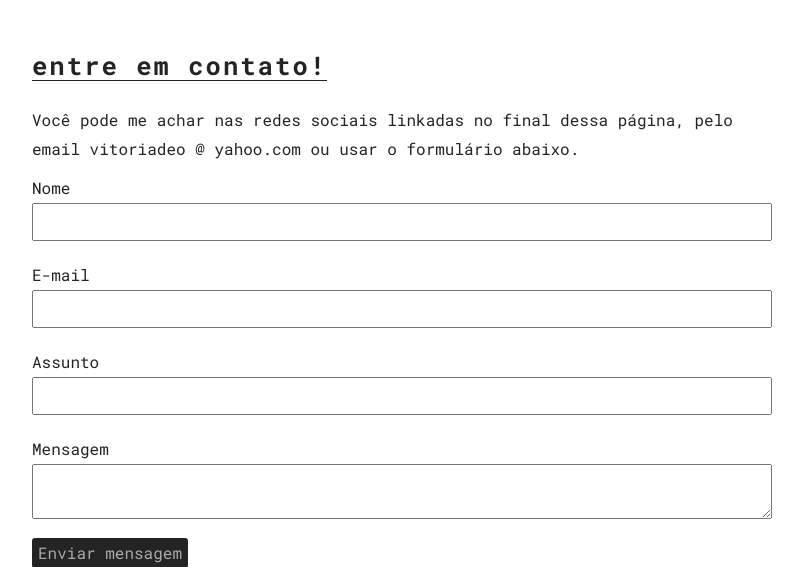
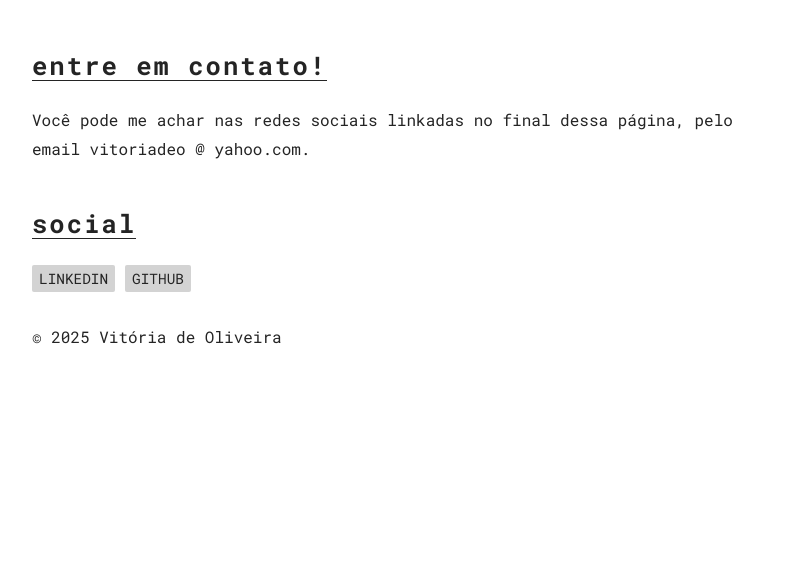
Before and after one commit to vio1995/portfolio, a Flask app: page /contact in a window 1280 px wide. Shown: the part 70-637 px from the top of the page, without its empty margins (238-1041 px from the left). After the commit the page ends 414 px from the top, so only its background shows below. Run offline with Flask 3, Linux system fonts and the light colour scheme.

Commit message:
refactor(form): retirar form da pagina
retirada do form da página devido a problemas de bloqueios de port smtp no render

```diff
--- a/app/templates/contact.html
+++ b/app/templates/contact.html
@@ -6,9 +6,8 @@
 <section class="content">
     <h2 class="title-h2">Entre em contato!</h2>
 
-    <p>Você pode me achar nas redes sociais linkadas no final dessa página, pelo email vitoriadeo @ yahoo.com ou usar o
-        formulário abaixo.</p>
-
+    <p>Você pode me achar nas redes sociais linkadas no final dessa página, pelo email vitoriadeo @ yahoo.com.</p>
+<!--
     <form method="POST" action="/contact" class="contact">
         {{ formulario.hidden_tag() }}
         {{ formulario.crsf_token }}
@@ -38,5 +37,6 @@
         {% endif %}
         {% endwith %}
     </form>
+    -->
 </section>
 {% endblock %}
```
